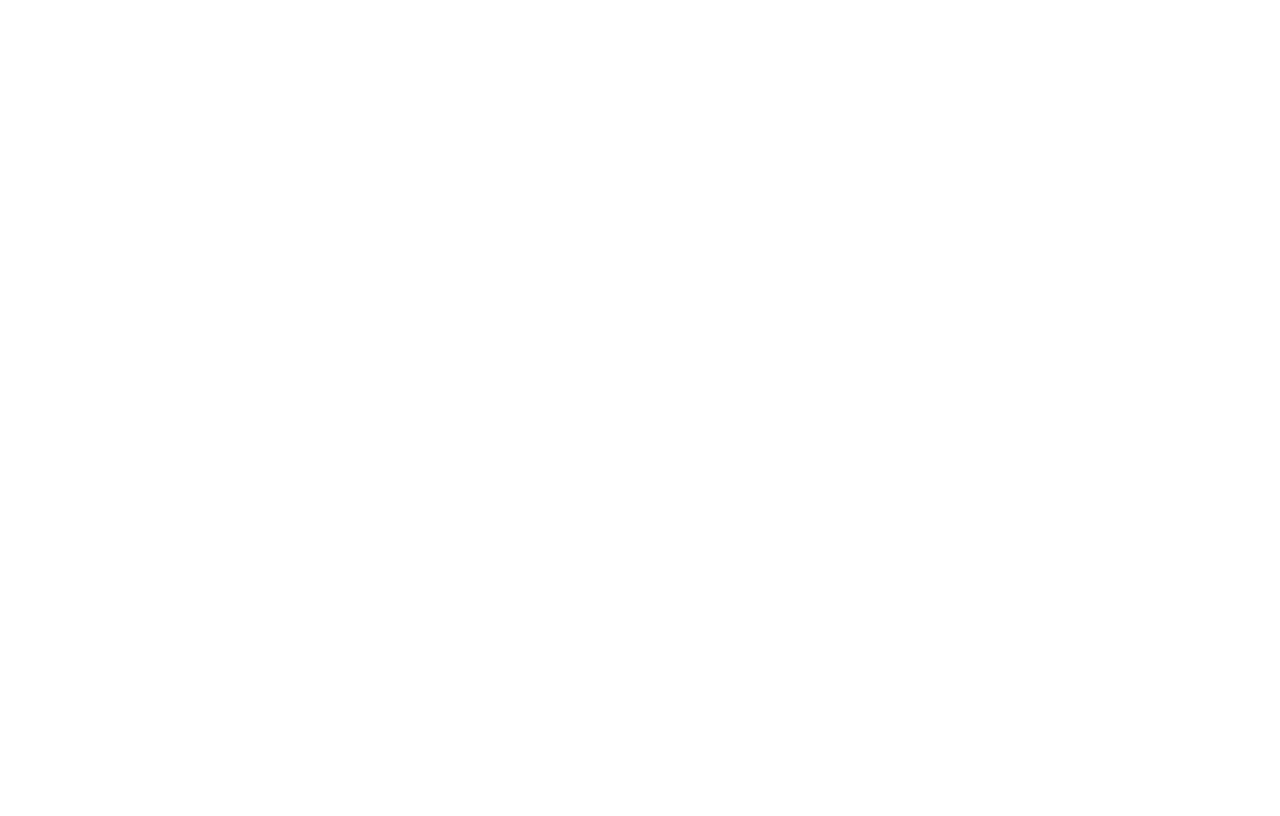
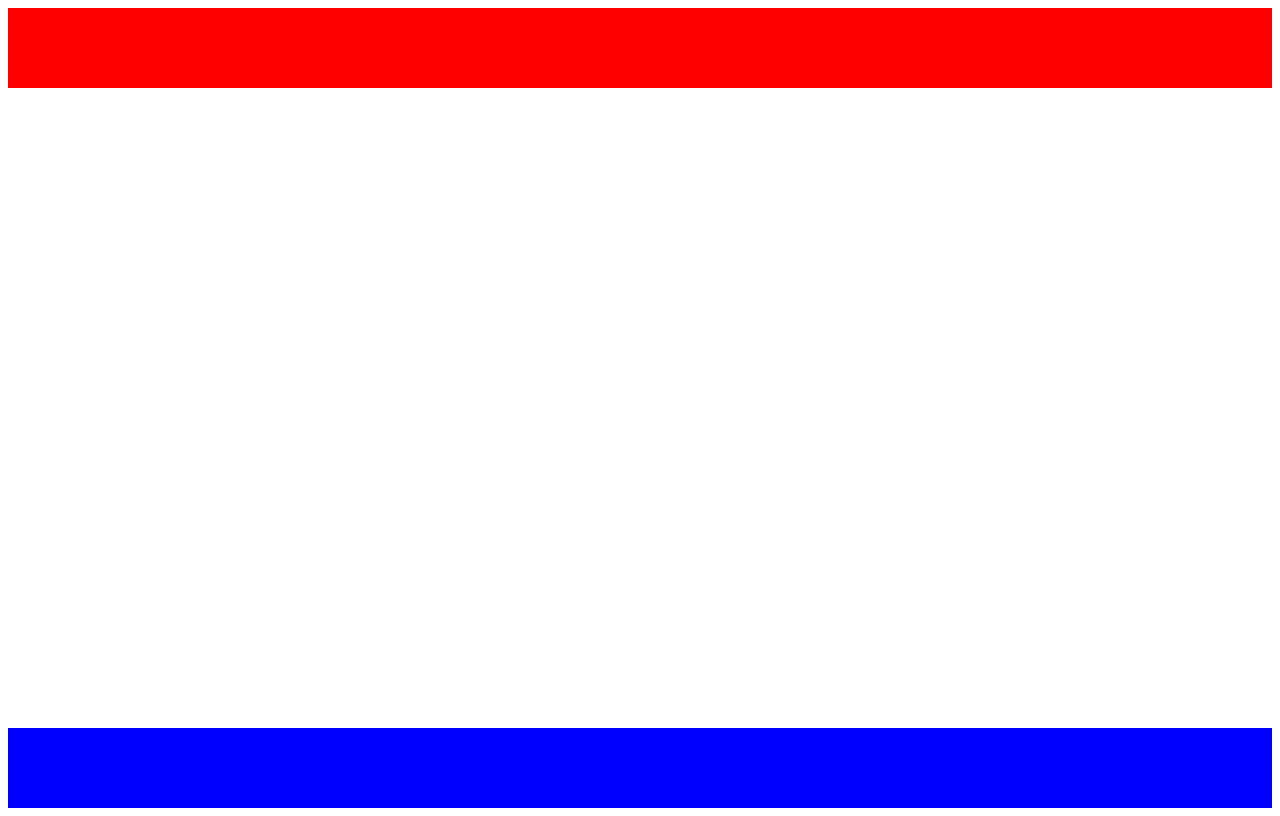
Before and after one commit to samolazoff/Portfolio, a React (Create React App) app: page / in a window 1280 px wide. Built offline with nearby package versions, Linux system fonts and the light colour scheme.

Commit message:
Create main blocks layout

```diff
--- a/src/pages/Layout/Layout.jsx
+++ b/src/pages/Layout/Layout.jsx
@@ -5,7 +5,11 @@
 function Layout () {
     return(
         <>
-            <Outlet/>
+            <header className="app-header"></header>
+            <main className='app-main'>
+                <Outlet/>
+            </main>
+            <footer className="app-footer"></footer>
         </>
     )
 };
--- a/src/pages/Layout/Layout.scss
+++ b/src/pages/Layout/Layout.scss
@@ -0,0 +1,17 @@
+.app{
+    &-header{
+        width: 100%;
+        height: 80px;
+        background-color: red;
+    }
+    &-main{
+        width: 100%;
+        min-height: calc(100vh - 80px - 80px);
+        background-color: white;
+    }
+    &-footer{
+        width: 100%;
+        height: 80px;
+        background-color: blue;
+    }
+}
--- a/src/styles/App.scss
+++ b/src/styles/App.scss
@@ -2,10 +2,12 @@
 
 #root{
     display: flex;
-    justify-content: center;
+    flex-direction: column;
+    justify-content: flex-start;
     align-items: center;
+    min-height: 100vh;
 }
 
-.App{
-
+.container{
+    width: 1400px;
 }
```
